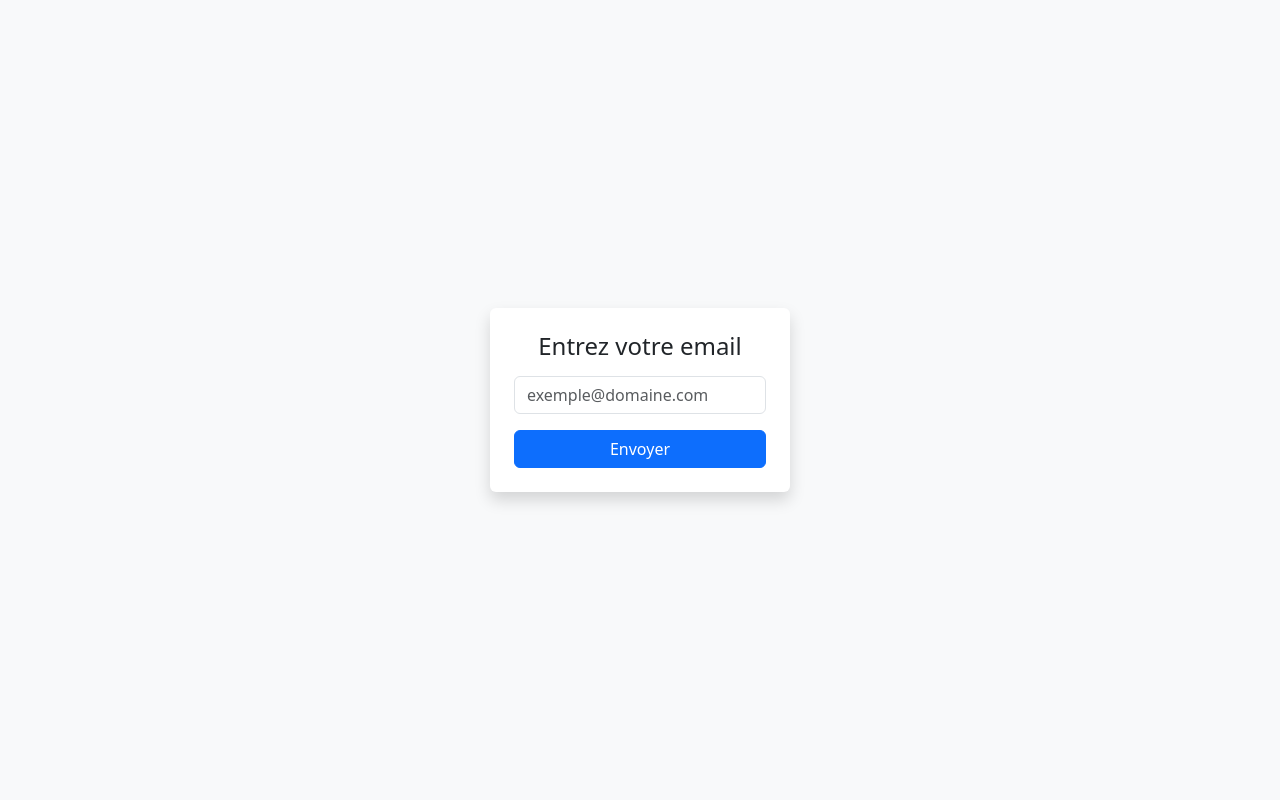
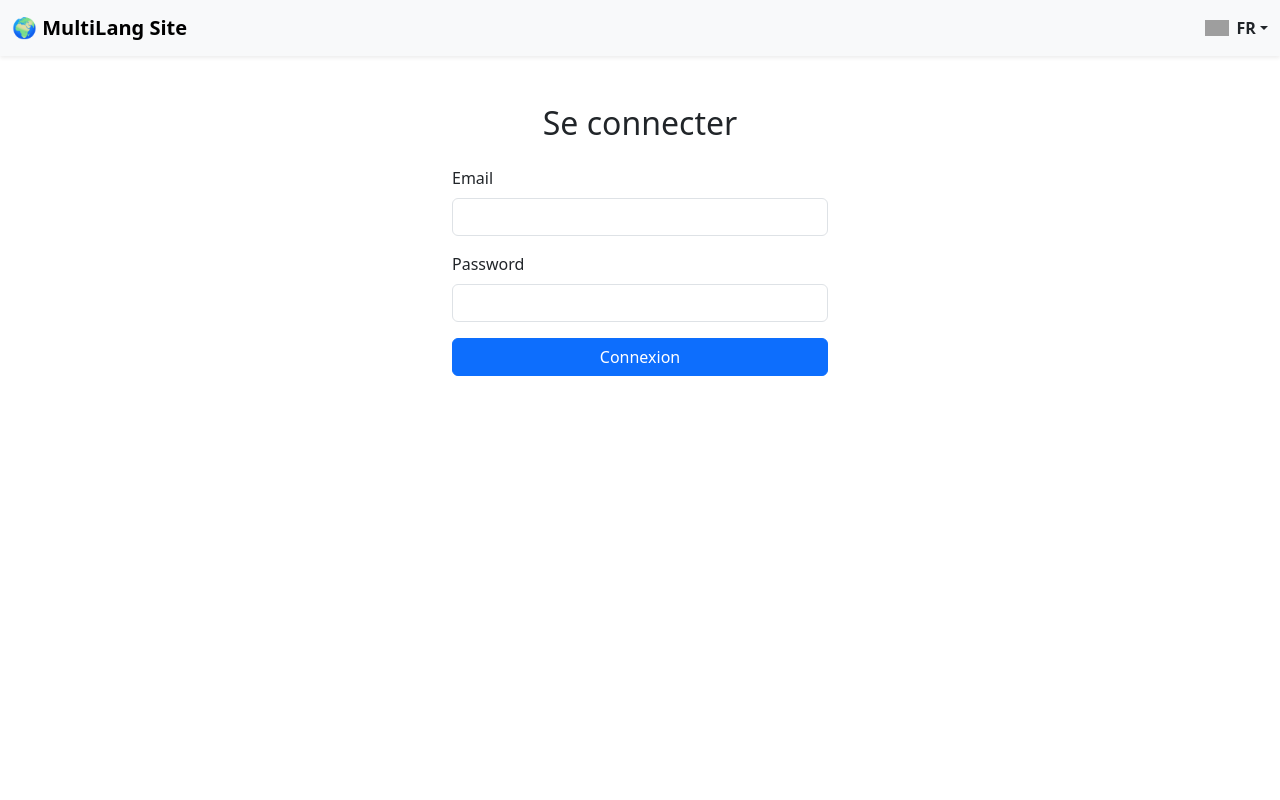
Before and after one commit to christian-0006/planning-chatGPT, a PHP site: page /login.php in a window 1280 px wide. Run offline with PHP 8.4, Linux system fonts and the light colour scheme; some libraries are stand-ins or nearby versions; grey boxes are pictures that could not be loaded.

Commit message:
Ajout multi-langue FR/EN + header avec sélecteur drapeaux + vues login et home corrigées

```diff
--- a/app/views/login.php
+++ b/app/views/login.php
@@ -1,16 +1,34 @@
-<!-- Fichier : app/views/login.php -->
+<?php
+// login.php
+?>
 <!DOCTYPE html>
-<html lang="fr">
+<html lang="<?= $_SESSION['lang'] ?? 'fr' ?>">
 <head>
     <meta charset="UTF-8">
-    <title>Connexion</title>
-    <link rel="stylesheet" href="css/bootstrap.min.css">
+    <meta name="viewport" content="width=device-width, initial-scale=1.0">
+    <title><?= htmlspecialchars($lang['login_title'] ?? 'Connexion') ?></title>
+    <link href="https://cdn.jsdelivr.net/npm/bootstrap@5.3.2/dist/css/bootstrap.min.css" rel="stylesheet">
 </head>
-<body class="bg-light d-flex justify-content-center align-items-center vh-100">
-    <form method="POST" class="p-4 bg-white rounded shadow" style="width:300px;">
-        <h4 class="mb-3 text-center">Entrez votre email</h4>
-        <input type="email" name="email" class="form-control mb-3" placeholder="exemple@domaine.com" required>
-        <button type="submit" class="btn btn-primary w-100">Envoyer</button>
+<body>
+
+<?php include APPROOT . '/views/partials/header.php'; ?>
+
+<div class="container mt-5" style="max-width: 400px;">
+    <h2 class="text-center mb-4"><?= htmlspecialchars($lang['login_heading'] ?? 'Se connecter') ?></h2>
+
+    <form method="POST" action="">
+        <div class="mb-3">
+            <label for="email" class="form-label"><?= htmlspecialchars($lang['login_email'] ?? 'Email') ?></label>
+            <input type="email" name="email" id="email" class="form-control" required>
+        </div>
+        <div class="mb-3">
+            <label for="password" class="form-label"><?= htmlspecialchars($lang['login_password'] ?? 'Password') ?></label>
+            <input type="password" name="password" id="password" class="form-control" required>
+        </div>
+        <button type="submit" class="btn btn-primary w-100"><?= htmlspecialchars($lang['login_button'] ?? 'Connexion') ?></button>
     </form>
+</div>
+
+<script src="https://cdn.jsdelivr.net/npm/bootstrap@5.3.2/dist/js/bootstrap.bundle.min.js"></script>
 </body>
 </html>
--- /dev/null
+++ b/app/views/partials/header.php
@@ -0,0 +1,28 @@
+<nav class="navbar navbar-expand-lg navbar-light bg-light shadow-sm mb-4">
+  <div class="container-fluid">
+    <a class="navbar-brand fw-bold" href="/">🌍 MultiLang Site</a>
+
+    <div class="d-flex align-items-center ms-auto">
+      <div class="dropdown">
+        <a href="#" class="d-flex align-items-center text-dark text-decoration-none dropdown-toggle" id="langDropdown" data-bs-toggle="dropdown" aria-expanded="false">
+          <img src="/assets/img/flags/<?php echo $_SESSION['lang'] ?? 'fr'; ?>.png" alt="Lang" width="24" height="16" class="me-2">
+          <span class="fw-semibold text-uppercase"><?php echo $_SESSION['lang'] ?? 'FR'; ?></span>
+        </a>
+        <ul class="dropdown-menu dropdown-menu-end shadow" aria-labelledby="langDropdown">
+          <li>
+            <a class="dropdown-item d-flex align-items-center" href="?lang=fr">
+              <img src="/assets/img/flags/fr.png" alt="Français" width="24" height="16" class="me-2">
+              Français
+            </a>
+          </li>
+          <li>
+            <a class="dropdown-item d-flex align-items-center" href="?lang=en">
+              <img src="/assets/img/flags/en.png" alt="English" width="24" height="16" class="me-2">
+              English
+            </a>
+          </li>
+        </ul>
+      </div>
+    </div>
+  </div>
+</nav>
--- a/public/index.php
+++ b/public/index.php
@@ -3,6 +3,10 @@
 require_once '../config/config.php';
 require_once '../app/core/App.php';
 
+//langue
+require_once '../app/core/Language.php';
+Language::load();
+
 // Lance l'application
 $app = new App();
 ?>
```
Also changed, not shown: app/controllers/HomeController.php (+18 -5 lines), app/core/App.php (+7 -0 lines), app/core/Language.php (added, +48 -0 lines), app/views/home.php (+19 -12 lines), languages/en.php (added, +14 -0 lines), languages/fr.php (added, +14 -0 lines), public/assets/img/flags/en.png (added), public/assets/img/flags/fr.png (added).
